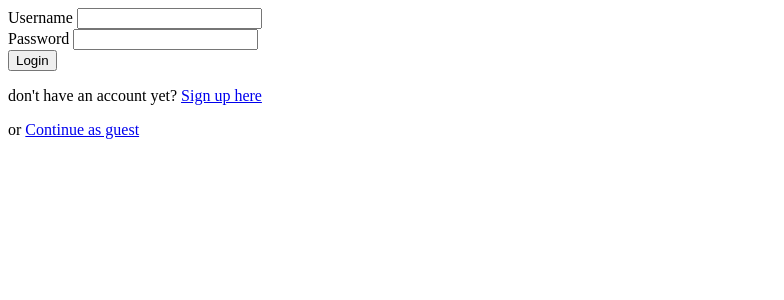
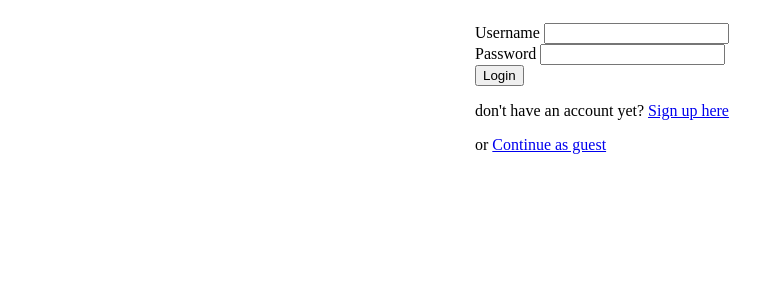
Before and after one commit to RithyHang/PC_Prebuilt_Store, a PHP site: page /userLogin.php in a window 1280 px wide. Shown: the top 300 px of the page, without its empty margins (0-784 px from the left). Run offline with PHP 8.4, Linux system fonts and the light colour scheme.

Commit message:
Testing css

```diff
--- /dev/null
+++ b/CSS Section/userLogin.css
@@ -0,0 +1,6 @@
+form{
+     width: 100%;
+     max-width: 330px;
+     padding: 15px;
+     margin: auto;
+}
--- a/userLogin.php
+++ b/userLogin.php
@@ -60,6 +60,8 @@
     <meta charset="UTF-8">
     <meta name="viewport" content="width=device-width, initial-scale=1.0">
     <title>Login</title>
+
+    <link rel="stylesheet" href="css section/userLogin.css">
 </head>
 <body>
     <form action="" method="post">
```
